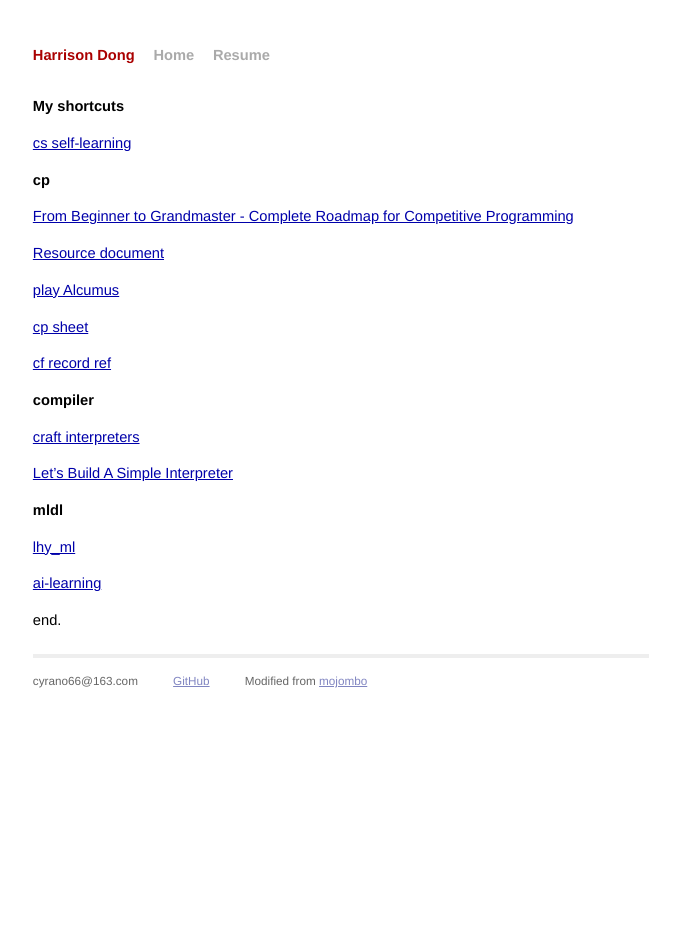
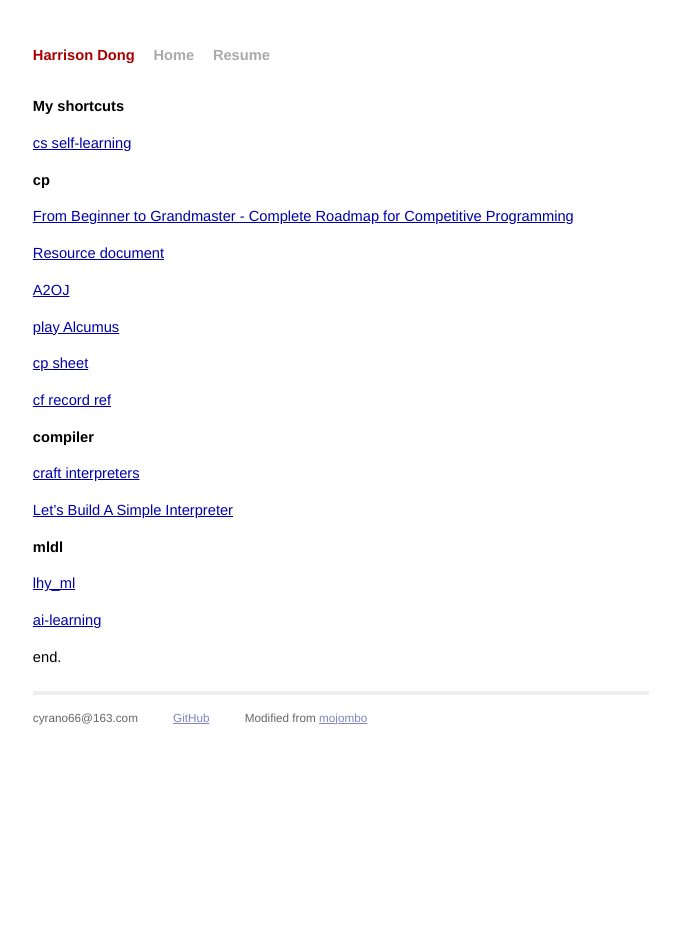
Before and after one commit to haishand/haishand.github.io, a Jekyll site: the page built from _posts/2016-04-16-my-blog-created.md, in a window 1280 px wide. Shown: the whole page, without its empty margins (299-979 px from the left). Built offline with Jekyll 4.4.1, drawn with Linux system fonts in a browser that asks for light colours; Markdown is read by kramdown in place of the engine named in the settings.

Commit message:
Update 2016-04-16-my-blog-created.md

```diff
--- a/_posts/2016-04-16-my-blog-created.md
+++ b/_posts/2016-04-16-my-blog-created.md
@@ -13,6 +13,7 @@ title: My shortcuts
 <p><h1>cp</h1></p>
 <p><a href="https://www.youtube.com/watch?v=bSdp2WeyuJY&ab_channel=ColinGalen">From Beginner to Grandmaster - Complete Roadmap for Competitive Programming</a></p>
 <p><a href="https://docs.google.com/document/d/1-7Co93b504uyXyMjjE8bnLJP3d3QXvp_m1UjvbvdR2Y/edit?tab=t.0">Resource document</a></p>
+<p><a href="https://a2oj.netlify.app/ladders">A2OJ</a></p>
 <p><a href="https://artofproblemsolving.com/alcumus/problem">play Alcumus</a></p>
 <p><a href="https://docs.google.com/spreadsheets/d/1xzH-Bj66q4OfnQxI1h1miywM1Y1Z92RkMoX5jYsqzEk/edit?gid=0#gid=0">cp sheet</a></p>
 <p><a href="https://codeforces.com/contests/with/hhhyh">cf record ref</a></p>
```
